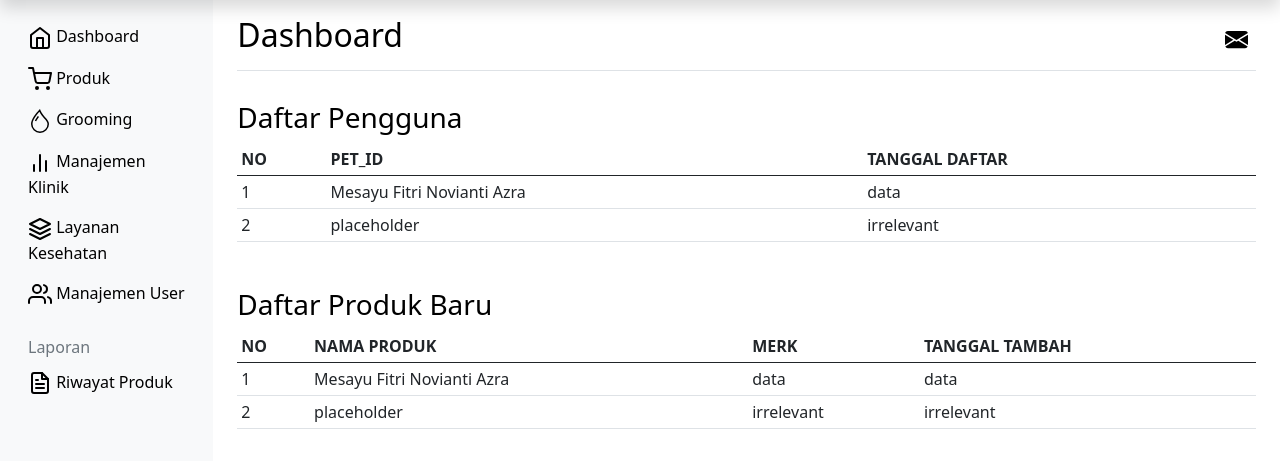
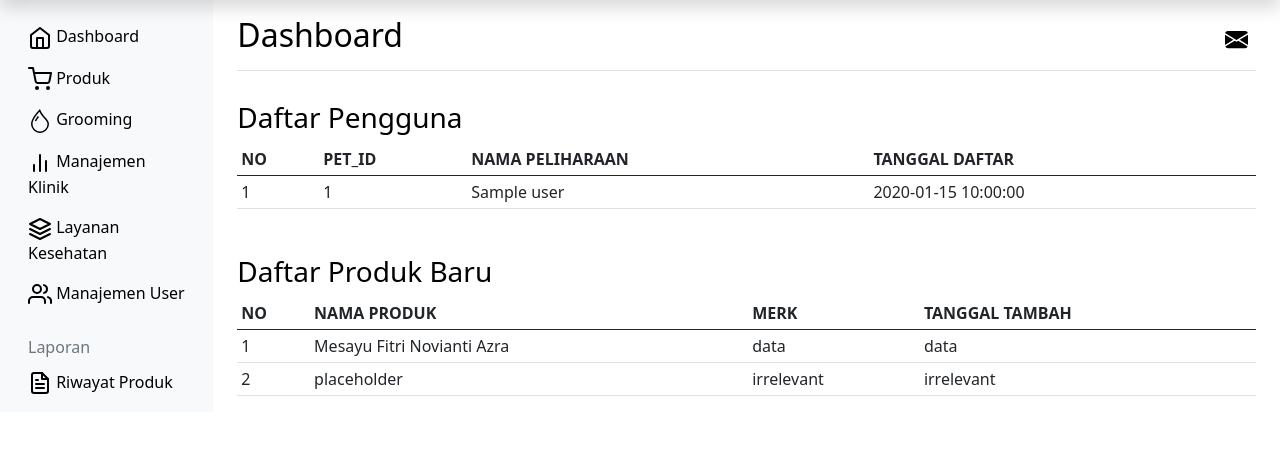
Before and after one commit to mesayuazra/CATs-Petshop, a Flask app: page /dashboard in a window 1280 px wide. Shown: the part 65-533 px from the top of the page. Run offline with Flask 3, Linux system fonts and the light colour scheme; a database or web service that is not in the repository returns one stand-in record (values such as "Sample title").

Commit message:
Commit update data

```diff
--- a/app.py
+++ b/app.py
@@ -2,6 +2,8 @@ from flask import Flask, render_template, session, request, jsonify, redirect, u
 from werkzeug.security import generate_password_hash, check_password_hash
 import re
 from pymongo import MongoClient
+from datetime import datetime
+
 
 password = 'sparta'
 cxn_str = f'mongodb+srv://test:{password}@cluster0.eqimsea.mongodb.net/'
@@ -9,7 +11,7 @@ client = MongoClient(cxn_str)
 db = client.dbsparta_latihan
 
 app=Flask(__name__)
-
+app.jinja_env.globals.update(enumerate=enumerate)
 app.secret_key = 'sparta'  # Tetapkan secret key
 
 @app.route('/',methods=['GET','POST'])
@@ -109,23 +111,28 @@ def register():
         if db.users.find_one({'email': email}):
             return jsonify({'result': 'failure', 'msg': 'Email already registered'})
 
-        # Insert new user into the database
+        # Insert new user into the database with the registration date
+        registration_date = datetime.now().strftime('%Y-%m-%d %H:%M:%S')
         db.users.insert_one({
             'pet_id': pet_id,
             'pet_name': pet_name,
             'address': address,
             'phone': phone,
             'email': email,
-            'password': hashed_password
+            'password': hashed_password,
+            'registration_date': registration_date
         })
 
         return jsonify({'result': 'success'})
 
     return render_template('register.html')
 
-@app.route('/dashboard',methods=['GET','POST'])
+@app.route('/dashboard', methods=['GET', 'POST'])
 def dashboard():
-  return render_template('dashboard.html')
+    # Fetch user data from MongoDB
+    users = list(db.users.find({}, {'_id': 0, 'pet_id': 1, 'pet_name': 1, 'registration_date': 1}))
+    return render_template('dashboard.html', users=users)
+
 
 @app.route('/aturProduk',methods=['GET','POST'])
 def aturProduk():
--- a/templates/dashboard.html
+++ b/templates/dashboard.html
@@ -4,18 +4,16 @@
 <head>
   <meta charset="UTF-8">
   <meta name="viewport" content="width=device-width, initial-scale=1.0">
-  <title>Document</title>
-  <script src="https://cdn.jsdelivr.net/npm/bootstrap@5.0.2/dist/js/bootstrap.bundle.min.js"
-    integrity="sha384-MrcW6ZMFYlzcLA8Nl+NtUVF0sA7MsXsP1UyJoMp4YLEuNSfAP+JcXn/tWtIaxVXM"
-    crossorigin="anonymous"></script>
+  <title>Dashboard</title>
   <link href="https://cdn.jsdelivr.net/npm/bootstrap@5.0.2/dist/css/bootstrap.min.css" rel="stylesheet"
     integrity="sha384-EVSTQN3/azprG1Anm3QDgpJLIm9Nao0Yz1ztcQTwFspd3yD65VohhpuuCOmLASjC" crossorigin="anonymous">
   <link rel="stylesheet" href="{{ url_for('static', filename='css/styledashboard.css') }}">
-  </head>
+</head>
 
 <body>
 
   {% include 'sidebar.html' %}
+
   <div class="d-flex justify-content-between flex-wrap flex-md-nowrap align-items-center pt-3 pb-2 mb-3 border-bottom">
     <h1 class="h2">Dashboard</h1>
     <div class="btn-toolbar mb-2 mb-md-0">
@@ -32,26 +30,25 @@
   <!-- Daftar Pengguna -->
   <section class="daftar-pengguna">
     <h3>Daftar Pengguna</h3>
-    <div class=" table table-responsive table-hover">
-      <table class="table table-sm table-responsive table-hover">
+    <div class="table-responsive">
+      <table class="table table-sm table-hover">
         <thead>
           <tr>
             <th scope="col">NO</th>
             <th scope="col">PET_ID</th>
+            <th scope="col">NAMA PELIHARAAN</th>
             <th scope="col">TANGGAL DAFTAR</th>
           </tr>
         </thead>
         <tbody>
+          {% for i, user in enumerate(users) %}
           <tr>
-            <td>1</td>
-            <td>Mesayu Fitri Novianti Azra</td>
-            <td>data</td>
+            <td>{{ i + 1 }}</td>
+            <td>{{ user.pet_id }}</td>
+            <td>{{ user.pet_name }}</td>
+            <td>{{ user.registration_date }}</td>
           </tr>
-          <tr>
-            <td>2</td>
-            <td>placeholder</td>
-            <td>irrelevant</td>
-          </tr>
+          {% endfor %}
         </tbody>
       </table>
     </div>
@@ -61,8 +58,8 @@
   <!-- Daftar Produk Baru -->
   <section class="daftar-produk">
     <h3>Daftar Produk Baru</h3>
-    <div class=" table table-responsive table-hover">
-      <table class="table table-sm table-responsive table-hover">
+    <div class="table-responsive">
+      <table class="table table-sm table-hover">
         <thead>
           <tr>
             <th scope="col">NO</th>
@@ -72,6 +69,7 @@
           </tr>
         </thead>
         <tbody>
+          <!-- Your Flask code should populate this part dynamically -->
           <tr>
             <td>1</td>
             <td>Mesayu Fitri Novianti Azra</td>
@@ -89,18 +87,16 @@
     </div>
   </section>
 
-  <script src="/docs/5.0/dist/js/bootstrap.bundle.min.js"
-    integrity="sha384-MrcW6ZMFYlzcLA8Nl+NtUVF0sA7MsXsP1UyJoMp4YLEuNSfAP+JcXn/tWtIaxVXM"
-    crossorigin="anonymous"></script>
-
+  <script src="https://cdn.jsdelivr.net/npm/bootstrap@5.0.2/dist/js/bootstrap.bundle.min.js"
+    integrity="sha384-MrcW6ZMFYlzcLA8Nl+NtUVF0sA7MsXsP1UyJoMp4YLEuNSfAP+JcXn/tWtIaxVXM" crossorigin="anonymous">
+  </script>
   <script src="https://cdn.jsdelivr.net/npm/feather-icons@4.28.0/dist/feather.min.js"
-    integrity="sha384-uO3SXW5IuS1ZpFPKugNNWqTZRRglnUJK6UAZ/gxOX80nxEkN9NcGZTftn6RzhGWE"
-    crossorigin="anonymous"></script>
+    integrity="sha384-uO3SXW5IuS1ZpFPKugNNWqTZRRglnUJK6UAZ/gxOX80nxEkN9NcGZTftn6RzhGWE" crossorigin="anonymous">
+  </script>
   <script src="https://cdn.jsdelivr.net/npm/chart.js@2.9.4/dist/Chart.min.js"
-    integrity="sha384-zNy6FEbO50N+Cg5wap8IKA4M/ZnLJgzc6w2NqACZaK0u0FXfOWRRJOnQtpZun8ha"
-    crossorigin="anonymous"></script>
+    integrity="sha384-zNy6FEbO50N+Cg5wap8IKA4M/ZnLJgzc6w2NqACZaK0u0FXfOWRRJOnQtpZun8ha" crossorigin="anonymous">
+  </script>
   <script src="dashboard.js"></script>
-
 
 </body>
 
--- a/templates/food.html
+++ b/templates/food.html
@@ -59,7 +59,8 @@
       <div class="row aos-init aos-animate" data-aos="zoom-in">
 
         <div class="col-lg-2 col-md-4 col-6 d-flex align-items-center justify-content-center">
-          <img src="{{ url_for('static', filename='img/clients/royal_canin.png') }}" class="img-fluid" alt="">
+          <img src="{{ url_for('static', filename='img/clients/royal_canin.png') }}" class="img-fluid" alt=""
+            style="mix-blend-mode: darken;">
         </div>
 
         <div class="col-lg-2 col-md-4 col-6 d-flex align-items-center justify-content-center">
```
Also changed, not shown: static/img/clients/barkbox.png, static/img/clients/friskies.png, static/img/clients/furbo.png, static/img/clients/pedigree.png, static/img/clients/royal_canin.png, static/img/clients/whiskas.png.
